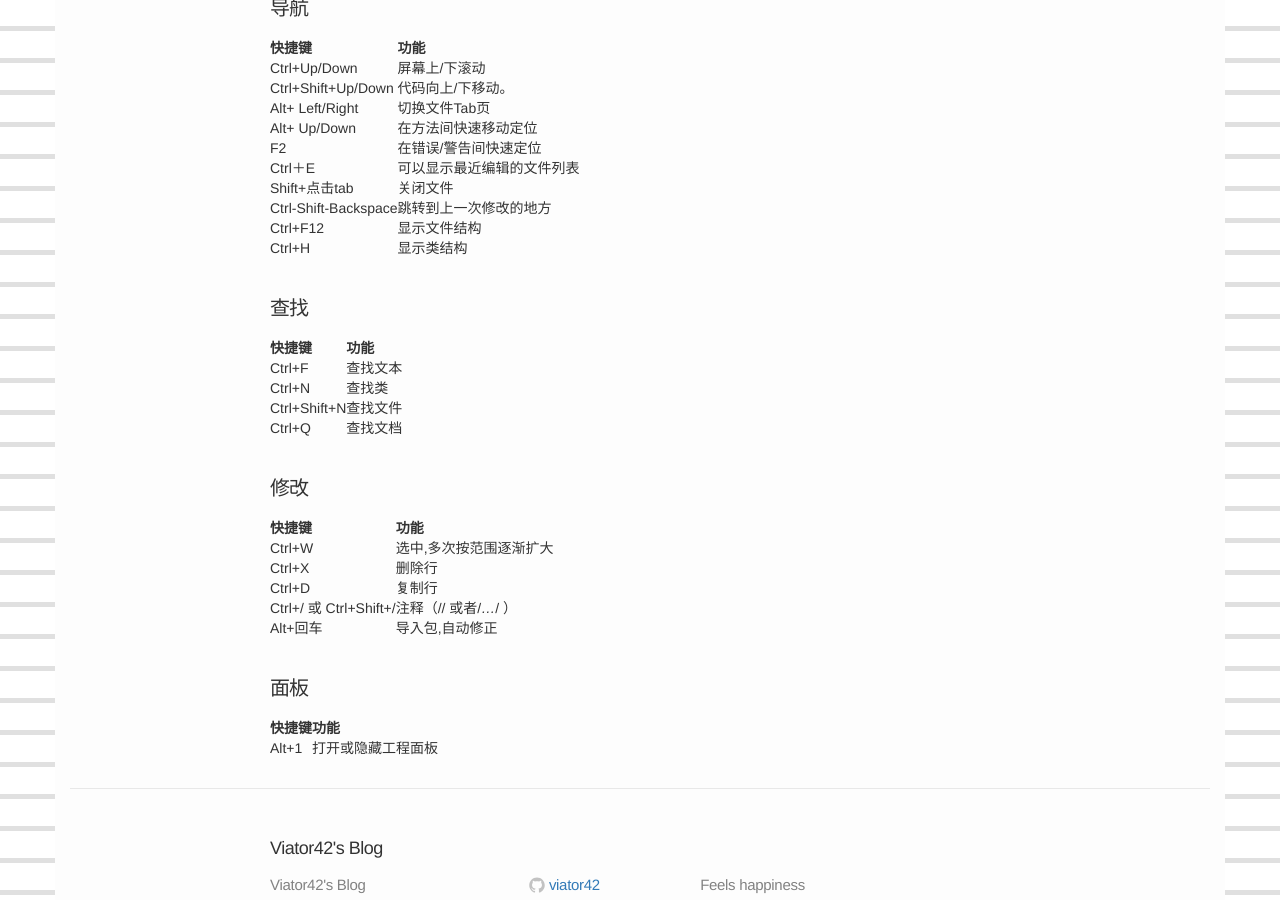
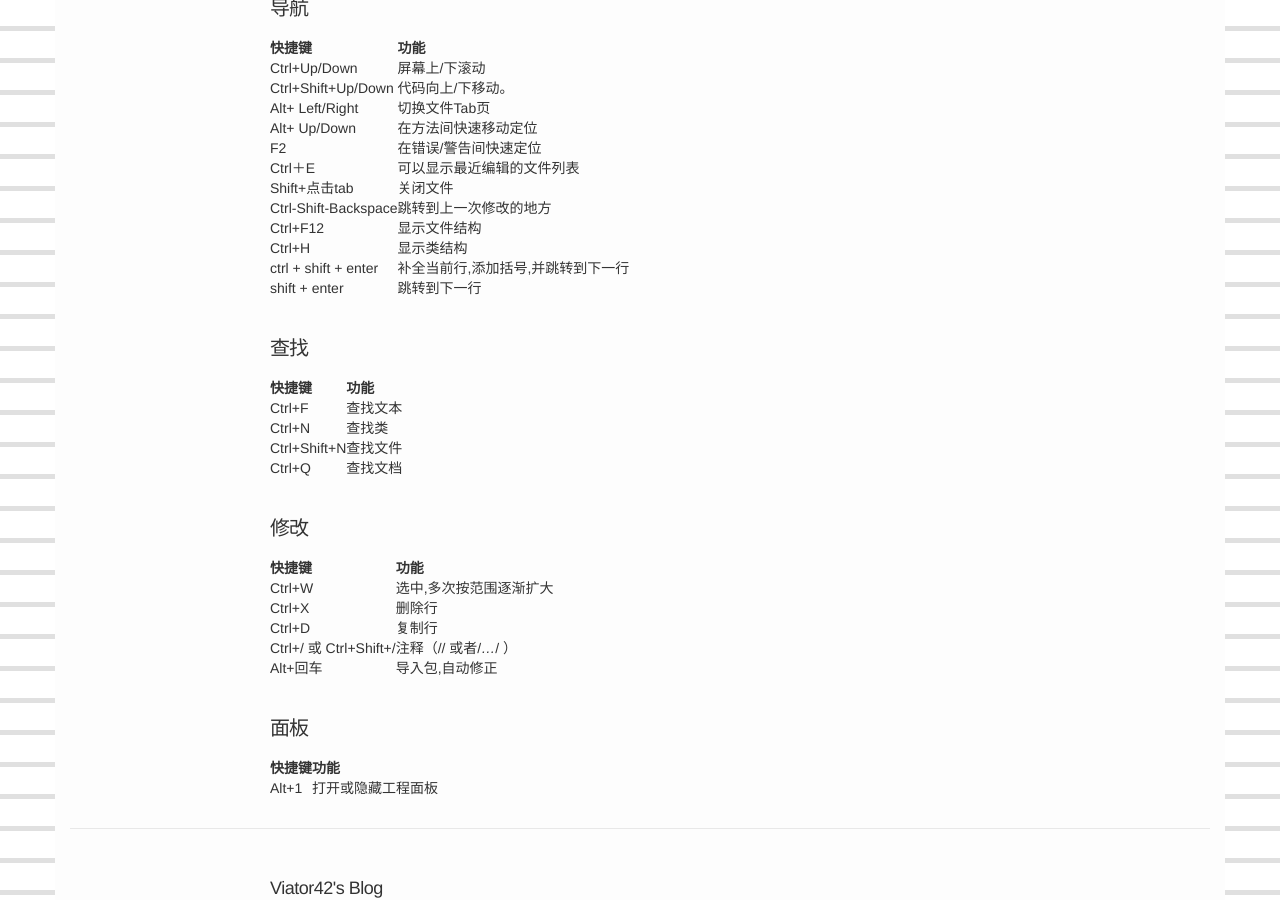
Before and after one commit to viator42/viator42.github.io, a Jekyll site: the page built from _posts/2016-12-8-android-studio-hotkey.markdown, in a window 1280 px wide and 900 px high, scrolled down 461 px. Built offline with Jekyll 4.4.1, drawn with Linux system fonts in a browser that asks for light colours.

Commit message:
update post

```diff
--- a/_posts/2016-12-8-android-studio-hotkey.markdown
+++ b/_posts/2016-12-8-android-studio-hotkey.markdown
@@ -19,6 +19,8 @@ categories: android
 | Ctrl-Shift-Backspace | 跳转到上一次修改的地方 |
 | Ctrl+F12 | 显示文件结构 |
 | Ctrl+H | 显示类结构 |
+| ctrl + shift + enter | 补全当前行,添加括号,并跳转到下一行 |
+| shift + enter | 跳转到下一行 |
 
 #### 查找
 
```
